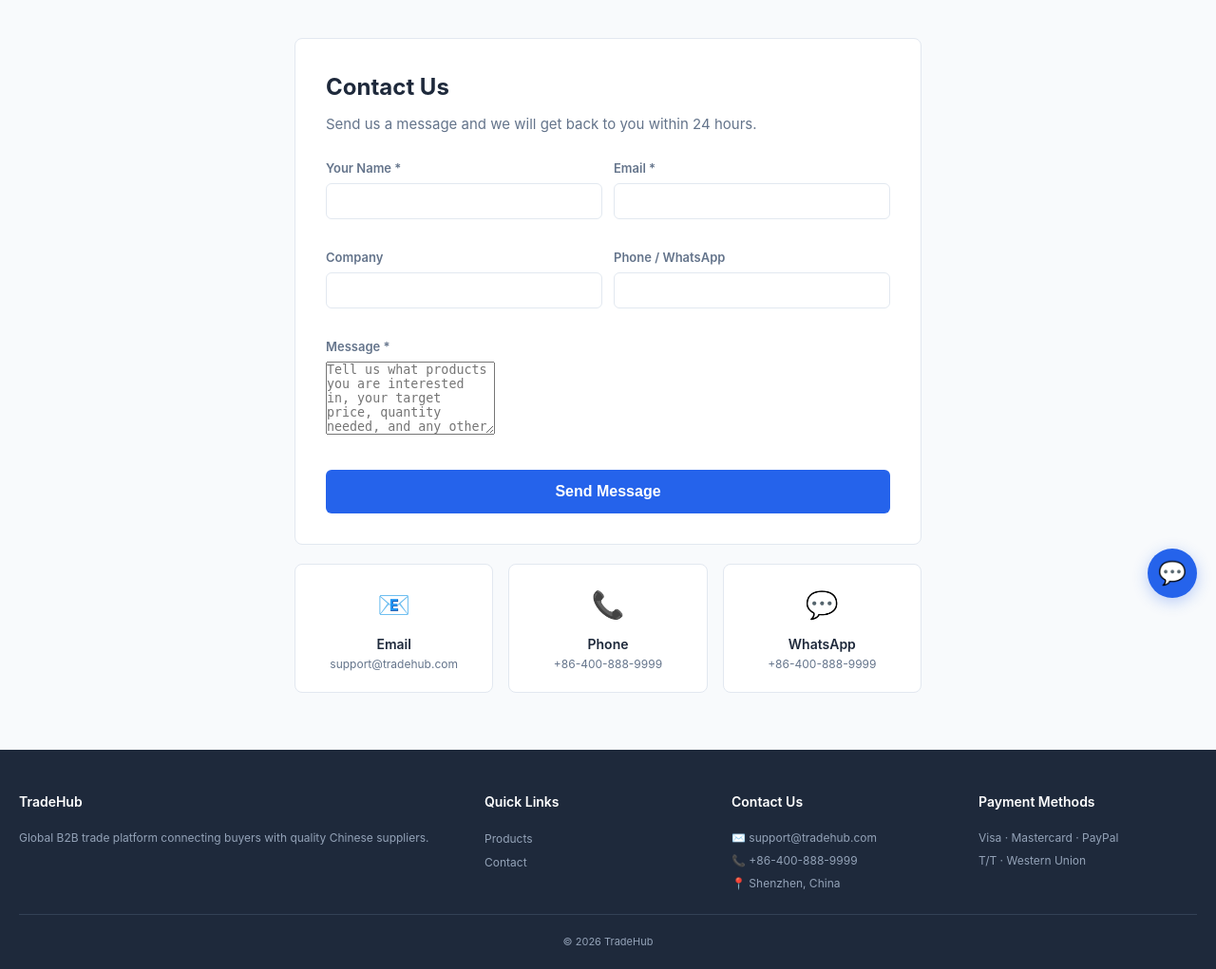
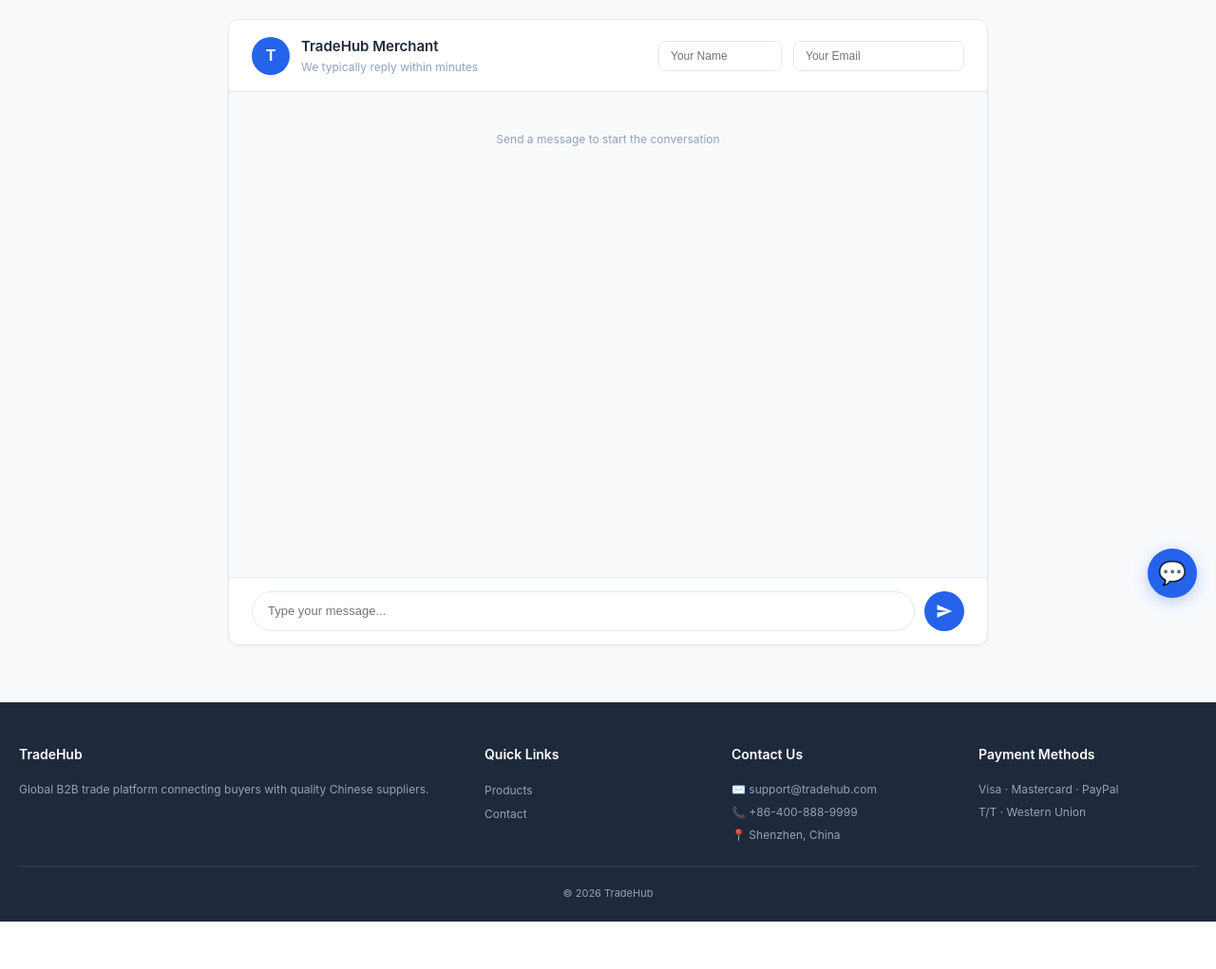
Before and after one commit to dadanalian/tradehub, a Flask app: page /chat in a window 1280 px wide. Shown: the part 150-1171 px from the top of the page at 95% size. After the commit the page ends 1121 px from the top, so only its background shows below. Run offline with Flask 3, Linux system fonts and the light colour scheme; data that the repository does not hold is empty.

Commit message:
feat: full-page customer chat at /chat

```diff
--- a/templates/chat/chat.html
+++ b/templates/chat/chat.html
@@ -1,30 +1,87 @@
 {% extends "base.html" %}
-{% block title %}Contact Us{% endblock %}
+{% block title %}Chat with Merchant - TradeHub{% endblock %}
 {% block content %}
-<div class="container" style="max-width:700px;margin:40px auto">
-<div style="background:var(--white);border:1px solid var(--border);border-radius:var(--radius);padding:32px">
-<h2 style="font-size:24px;font-weight:700;margin-bottom:8px">Contact Us</h2>
-<p style="color:var(--gray);margin-bottom:24px">Send us a message and we will get back to you within 24 hours.</p>
-<form action="{{ url_for('inquiry', product_id=1) }}" method="POST">
-<div style="display:grid;grid-template-columns:1fr 1fr;gap:12px">
-<div class="form-group"><label>Your Name *</label><input name="name" required></div>
-<div class="form-group"><label>Email *</label><input type="email" name="email" required></div>
-<div class="form-group"><label>Company</label><input name="company"></div>
-<div class="form-group"><label>Phone / WhatsApp</label><input name="phone"></div>
-<div class="form-group" style="grid-column:span 2"><label>Message *</label><textarea name="message" rows="5" required placeholder="Tell us what products you are interested in, your target price, quantity needed, and any other requirements..."></textarea></div>
-<button type="submit" class="btn-blue" style="grid-column:span 2;padding:14px;font-size:16px">Send Message</button>
-</div></form>
+<div style="max-width:800px;margin:0 auto;height:calc(100vh - 140px);display:flex;flex-direction:column;background:#fff;border-radius:12px;overflow:hidden;box-shadow:0 1px 3px rgba(0,0,0,0.06);border:1px solid #e2e8f0;margin-top:20px;margin-bottom:20px">
+    <!-- Header -->
+    <div style="display:flex;align-items:center;gap:12px;padding:16px 24px;background:#fff;border-bottom:1px solid #e2e8f0">
+        <div style="width:40px;height:40px;border-radius:50%;background:#2563eb;color:#fff;display:flex;align-items:center;justify-content:center;font-size:16px;font-weight:700">T</div>
+        <div>
+            <div style="font-weight:600;font-size:15px;color:#1e293b">TradeHub Merchant</div>
+            <div style="font-size:12px;color:#94a3b8">We typically reply within minutes</div>
+        </div>
+        <div style="margin-left:auto;display:flex;gap:12px">
+            <input id="chat-name" placeholder="Your Name" value="" style="padding:8px 12px;border:1px solid #e2e8f0;border-radius:8px;font-size:12px;outline:none;width:130px">
+            <input id="chat-email" placeholder="Your Email" value="" style="padding:8px 12px;border:1px solid #e2e8f0;border-radius:8px;font-size:12px;outline:none;width:180px">
+        </div>
+    </div>
+
+    <!-- Messages -->
+    <div id="chat-bubbles" style="flex:1;overflow-y:auto;padding:20px 24px;background:#f8fafc">
+        <div style="text-align:center;color:#94a3b8;font-size:12px;padding:20px">
+            Send a message to start the conversation
+        </div>
+    </div>
+
+    <!-- Input -->
+    <div style="padding:14px 24px;background:#fff;border-top:1px solid #e2e8f0;display:flex;gap:10px">
+        <input id="chat-input" placeholder="Type your message..." style="flex:1;padding:10px 16px;border:1px solid #e2e8f0;border-radius:24px;font-size:13px;outline:none" onkeydown="if(event.key==='Enter')sendChat()">
+        <button onclick="sendChat()" style="width:42px;height:42px;border-radius:50%;background:#2563eb;color:#fff;border:none;cursor:pointer;display:flex;align-items:center;justify-content:center;flex-shrink:0">
+            <svg width="18" height="18" viewBox="0 0 24 24" fill="currentColor"><path d="M2.01 21L23 12 2.01 3 2 10l15 2-15 2z"/></svg>
+        </button>
+    </div>
 </div>
 
-<div style="display:grid;grid-template-columns:1fr 1fr 1fr;gap:16px;margin-top:20px">
-<div style="background:var(--white);border:1px solid var(--border);border-radius:var(--radius);padding:20px;text-align:center">
-<div style="font-size:28px;margin-bottom:8px">📧</div><h4 style="font-size:14px;font-weight:600">Email</h4><p style="font-size:12px;color:var(--gray)">support@tradehub.com</p>
-</div>
-<div style="background:var(--white);border:1px solid var(--border);border-radius:var(--radius);padding:20px;text-align:center">
-<div style="font-size:28px;margin-bottom:8px">📞</div><h4 style="font-size:14px;font-weight:600">Phone</h4><p style="font-size:12px;color:var(--gray)">+86-400-888-9999</p>
-</div>
-<div style="background:var(--white);border:1px solid var(--border);border-radius:var(--radius);padding:20px;text-align:center">
-<div style="font-size:28px;margin-bottom:8px">💬</div><h4 style="font-size:14px;font-weight:600">WhatsApp</h4><p style="font-size:12px;color:var(--gray)">+86-400-888-9999</p>
-</div>
-</div>
-</div>{% endblock %}
+<script>
+var CHAT_SESSION = localStorage.getItem('chat_sid') || ('s' + Date.now());
+localStorage.setItem('chat_sid', CHAT_SESSION);
+
+function esc(s) { return (s||'').replace(/&/g,'&amp;').replace(/</g,'&lt;').replace(/>/g,'&gt;').replace(/"/g,'&quot;'); }
+
+function loadChat() {
+    var d = document.getElementById('chat-bubbles');
+    fetch('/api/messages/all?session_id=' + CHAT_SESSION)
+        .then(function(r) { return r.json(); })
+        .then(function(msgs) {
+            if (msgs.length === 0) {
+                d.innerHTML = '<div style="text-align:center;color:#94a3b8;font-size:12px;padding:20px">Send a message to start the conversation</div>';
+                return;
+            }
+            d.innerHTML = '';
+            msgs.forEach(function(m) {
+                if (m.is_from_merchant) {
+                    d.innerHTML += '<div style="display:flex;align-items:flex-start;gap:8px;margin:8px 0"><div style="width:30px;height:30px;border-radius:50%;background:#2563eb;color:#fff;display:flex;align-items:center;justify-content:center;font-size:11px;font-weight:700;flex-shrink:0">M</div><div style="max-width:72%"><div style="font-size:11px;color:#94a3b8;margin-bottom:3px">Merchant</div><div style="padding:10px 14px;border-radius:16px 16px 16px 4px;background:#fff;color:#334155;font-size:13px;line-height:1.5;word-break:break-word;box-shadow:0 1px 2px rgba(0,0,0,0.05);display:inline-block">'+esc(m.content)+'</div><div style="font-size:10px;color:#94a3b8;margin-top:3px">'+m.created_at+'</div></div></div>';
+                } else {
+                    var st = m.is_read ? '<span style="color:#34d399;font-size:10px">&#10003;&#10003; Read</span>' : '<span style="color:#94a3b8;font-size:10px">&#10003; Sent</span>';
+                    d.innerHTML += '<div style="display:flex;justify-content:flex-end;margin:8px 0"><div style="max-width:72%;text-align:right"><div style="font-size:11px;color:#94a3b8;margin-bottom:3px">'+esc(m.sender_name)+'</div><div style="padding:10px 14px;border-radius:16px 16px 4px 16px;background:#2563eb;color:#fff;font-size:13px;line-height:1.5;word-break:break-word;display:inline-block;text-align:left">'+esc(m.content)+'</div><div style="font-size:10px;color:#94a3b8;margin-top:3px">'+m.created_at+' '+st+'</div></div></div>';
+                }
+            });
+            d.scrollTop = d.scrollHeight;
+        });
+}
+
+function sendChat() {
+    var name = document.getElementById('chat-name').value.trim() || 'Customer';
+    var email = document.getElementById('chat-email').value.trim() || 'customer@email.com';
+    var content = document.getElementById('chat-input').value.trim();
+    if (!content) return;
+    document.getElementById('chat-input').value = '';
+
+    fetch('/api/messages', {
+        method: 'POST',
+        headers: {'Content-Type': 'application/json'},
+        body: JSON.stringify({sender_name: name, sender_email: email, content: content, session_id: CHAT_SESSION})
+    }).then(function() { loadChat(); });
+
+    try {
+        fetch('https://sctapi.ftqq.com/SCT356107TdAGEbh1QAfmdcjQxlsJGvQQc.send', {
+            method: 'POST',
+            headers: {'Content-Type': 'application/x-www-form-urlencoded'},
+            body: 'title=' + encodeURIComponent('New message from ' + name) + '&desp=' + encodeURIComponent(name + ' (' + email + ')\n\n' + content)
+        });
+    } catch(e) {}
+}
+
+loadChat();
+setInterval(loadChat, 8000);
+</script>
+{% endblock %}
```
